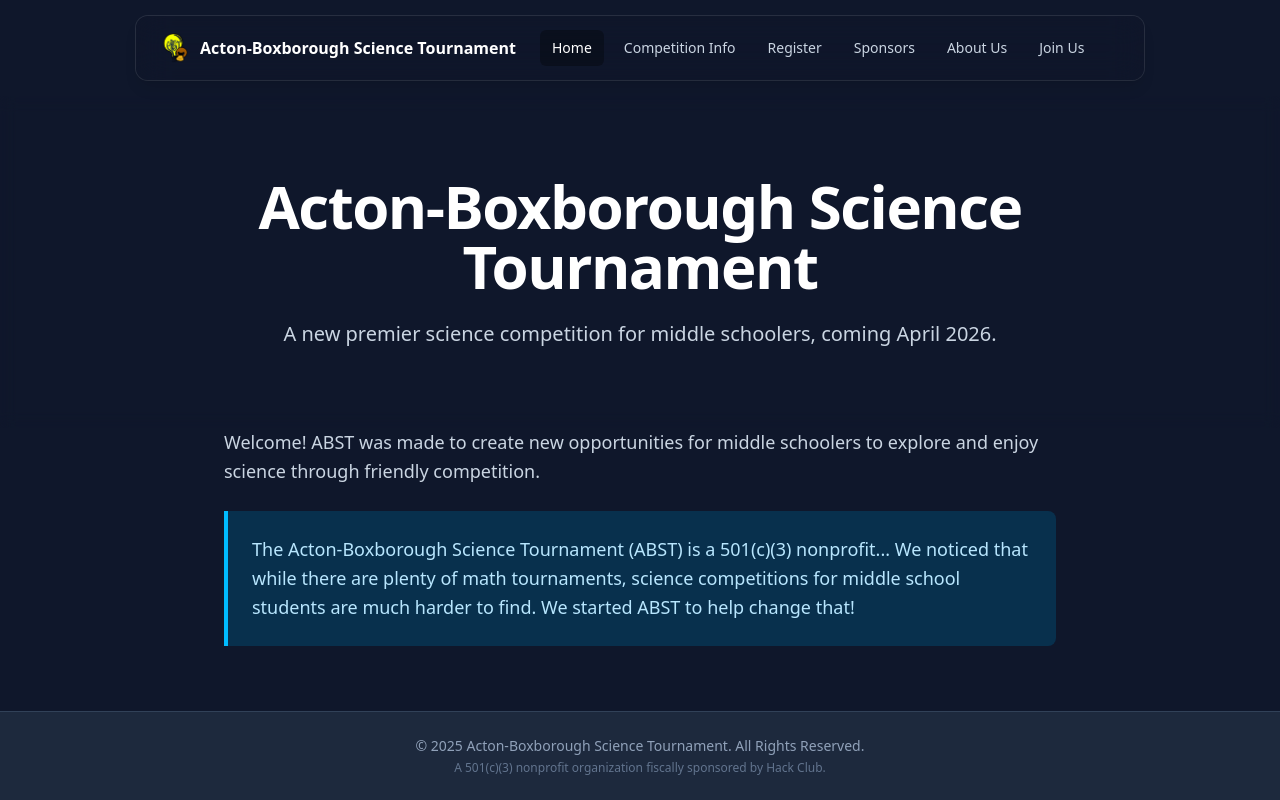
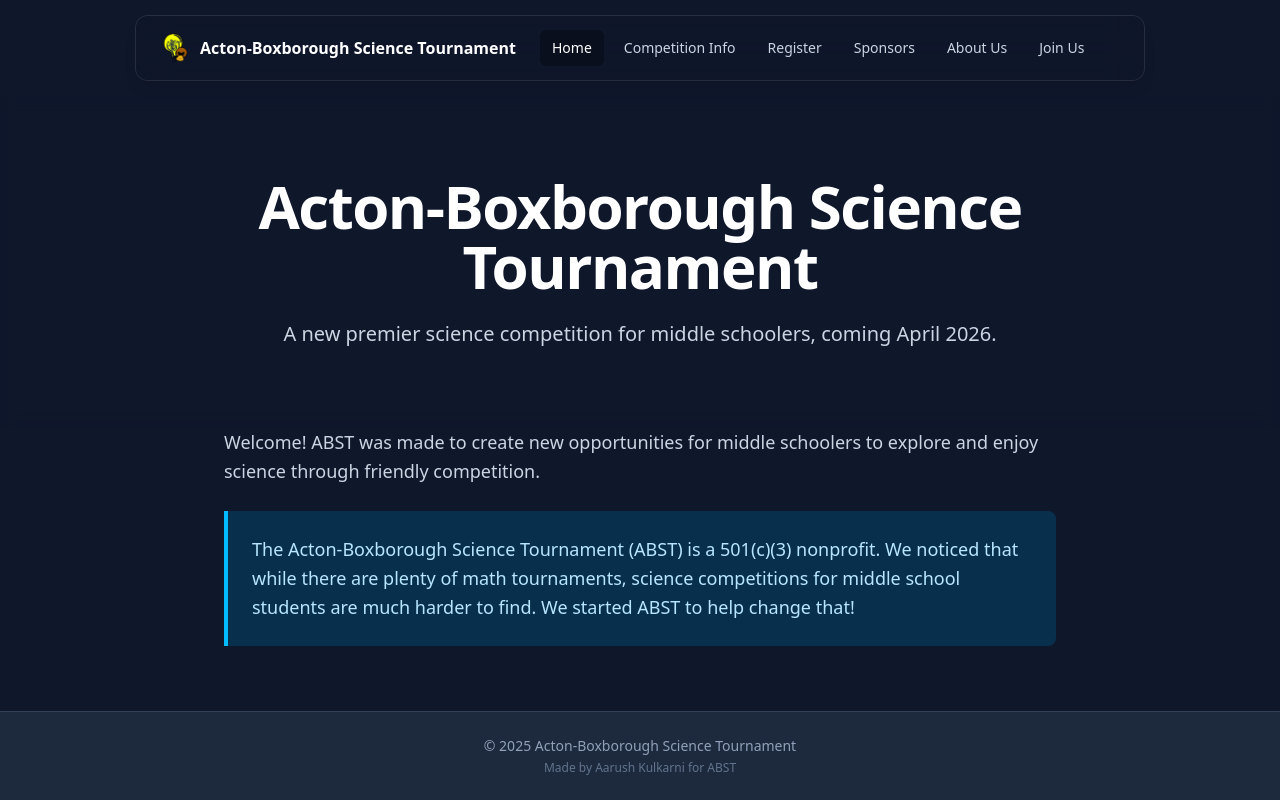
Before and after one commit to ak4774blog/abst-website, a React (Vite) app: page / in a window 1280 px wide. Built offline with nearby package versions, Linux system fonts and the light colour scheme.

Commit message:
changed footer

```diff
--- a/package.json
+++ b/package.json
@@ -13,6 +13,7 @@
     "@floating-ui/react": "^0.27.15",
     "@react-three/drei": "^10.6.1",
     "@react-three/fiber": "^9.3.0",
+    "@vercel/analytics": "^1.5.0",
     "framer-motion": "^12.23.12",
     "react": "^19.1.1",
     "react-dom": "^19.1.1",
--- a/src/components/Footer.jsx
+++ b/src/components/Footer.jsx
@@ -4,10 +4,10 @@ export default function Footer() {
     <footer className="bg-slate-800 border-t border-slate-700">
       <div className="max-w-7xl mx-auto py-6 px-4 sm:px-6 lg:px-8 text-center">
         <p className="text-sm text-slate-400">
-          &copy; {currentYear} Acton-Boxborough Science Tournament. All Rights Reserved.
+          &copy; {currentYear} Acton-Boxborough Science Tournament
         </p>
         <p className="mt-1 text-xs text-slate-500">
-          A 501(c)(3) nonprofit organization fiscally sponsored by Hack Club.
+          Made by Aarush Kulkarni for ABST
         </p>
       </div>
     </footer>
--- a/src/pages/Home.jsx
+++ b/src/pages/Home.jsx
@@ -13,13 +13,13 @@ export default function Home() {
           </p>
         </div>
       </div>
-      <div className="max-w-4xl mx-auto px-4 py-0 sm:px-6 lg:px-8">
+      <div className="max-w-4xl mx-auto px-4 sm:px-6 lg:px-8">
         <div className="text-lg text-slate-300 space-y-6 leading-relaxed">
           <p>
             Welcome! ABST was made to create new opportunities for middle schoolers to explore and enjoy science through friendly competition.
           </p>
           <p className="p-6 bg-sky-900/50 border-l-4 border-sky-400 text-sky-200 rounded-r-lg">
-            The Acton-Boxborough Science Tournament (ABST) is a 501(c)(3) nonprofit... We noticed that while there are plenty of math tournaments, science competitions for middle school students are much harder to find. We started ABST to help change that!
+            The Acton-Boxborough Science Tournament (ABST) is a 501(c)(3) nonprofit. We noticed that while there are plenty of math tournaments, science competitions for middle school students are much harder to find. We started ABST to help change that!
           </p>
         </div>
       </div>
```
Also changed, not shown: 1 other file (tests, documents, lock files or other folders).
